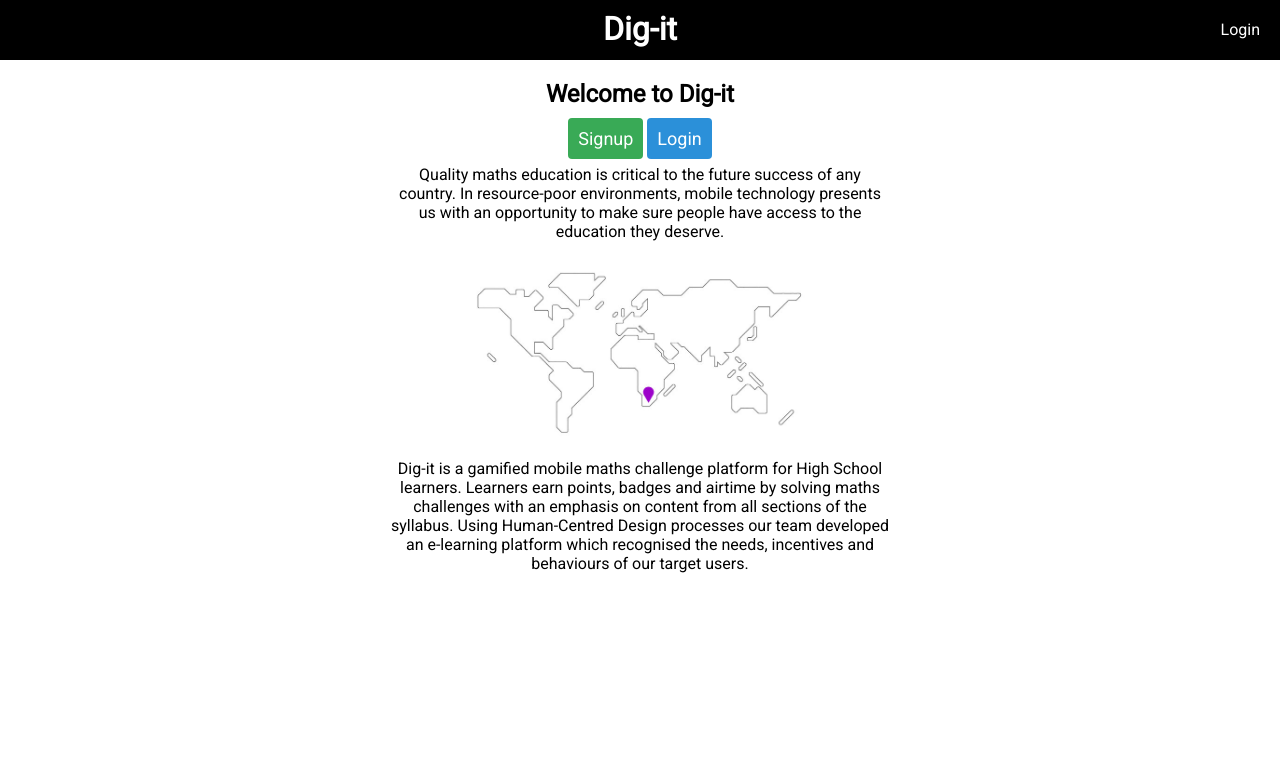
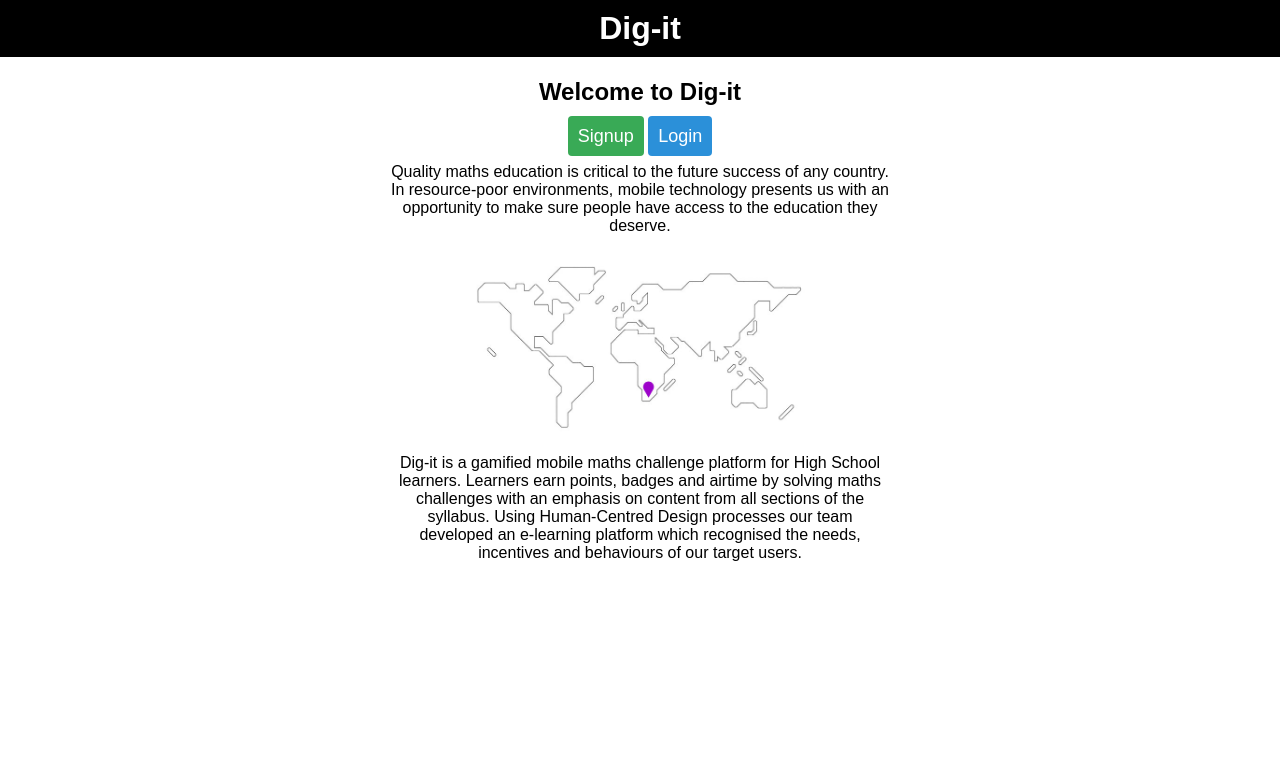
Before and after one commit to EthanMarrs/digit2, a Django app: page / in a window 1280 px wide. Shown: the top 783 px of the page. Run offline with Django 3.2, Linux system fonts and the light colour scheme; parts of the project's set-up code (start-up, migrations or seed data) failed here and were passed over; some libraries are stand-ins or nearby versions.

Commit message:
Modified student views, fixed some admin issues

```diff
--- a/core/models.py
+++ b/core/models.py
@@ -357,6 +357,9 @@ class Option(models.Model):
                         "An option already exists that is correct")
         super(Option, self).save(*args, **kwargs)
 
+    def __str__(self):
+        return "Question " + str(self.question.uuid)[0:8] + " Response"
+
 
 class QuestionResponse(models.Model):
     """A record of which option was chosen in response to a question."""
--- a/setup.cfg
+++ b/setup.cfg
@@ -1,4 +1,4 @@
 [pytest]
-addopts = --verbose --ignore=ve core/apps.py --ds=digit.settings --cov core student --nomigrations core student
+addopts = --verbose --ignore=ve core/apps.py student/tests --ds=digit.settings --cov core --nomigrations core
 [flake8]
 exclude = */migrations/*
--- a/student/static/student/student.css
+++ b/student/static/student/student.css
@@ -1,17 +1,17 @@
 body {
-    padding: 0;
     margin: 0;
-    font-family: 'Roboto', sans-serif;
+    font-family: Arial, Geneva, sans-serif;
 }
 
 .half {
     margin: 0 auto;
     max-width: 500px;
+    padding-left: 10px;
+    padding-right: 10px;
 }
 
 #navbar {
     width: 100%;
-    height: 60px;
     background-color: black;
     color: white;
     text-align: center;
@@ -20,6 +20,7 @@ body {
 
 #nav-text {
     padding-top: 10px;
+    padding-bottom: 10px;
 }
 
 #nav-text a {
--- a/student/templates/base.html
+++ b/student/templates/base.html
@@ -2,7 +2,6 @@
 <head>
     {% load static %}
     <link rel="stylesheet" type="text/css" href="{% static 'student/student.css' %}"/>
-    <link href="https://fonts.googleapis.com/css?family=Roboto" rel="stylesheet">
     <title>Dig-it</title>
     <meta name="viewport" content="width=device-width, initial-scale=1.0, maximum-scale=1.0, user-scalable=no" />
 </head>
@@ -12,8 +11,6 @@
         {% if user.is_authenticated %}
             <p class="left">Welcome, <b>{{ user.first_name }}</b>&emsp;|&emsp;</p>
             <a href="/logout/">Logout</a>
-        {% else %}
-            <a href="/login/">Login</a>
         {% endif %}
     </div>
     <div class="half">
--- a/student/templates/quiz.html
+++ b/student/templates/quiz.html
@@ -1,6 +1,7 @@
 {% extends 'base.html' %}
 {% load static %}
 {% block content %}
+    <div class="half">
         <form method="post">{% csrf_token %}
         {% if question %}
             {{ question.question_content | safe}}
@@ -14,6 +15,7 @@
             <input type="submit" class="logBut" value="Submit Answer"/>
         </form>
         {% else %}
-    <p>You have completed all questions in the available pool.</p>
+        <p>You have completed all questions available for today.</p>
         {% endif %}
+    </div>
 {% endblock %}
--- a/student/templates/quiz_response.html
+++ b/student/templates/quiz_response.html
@@ -2,10 +2,10 @@
 {% load static %}
 {% block content %}
     {% if response_correct %}
-        <h3>Congratulations!</h3>
+        <h2>Congratulations!</h2>
         <p>That is the correct answer</p>
     {% else %}
-        <h3>Sorry</h3>
+        <h2>Sorry</h2>
         <p>Unfortunately that is not the answer</p>
     {% endif %}
     <h2>Question</h2>
```
Also changed, not shown: core/admin.py (+15 -5 lines), student/tests/test_views.py (+1 -1 lines). Lines whose indentation alone changed are shown as unchanged.
